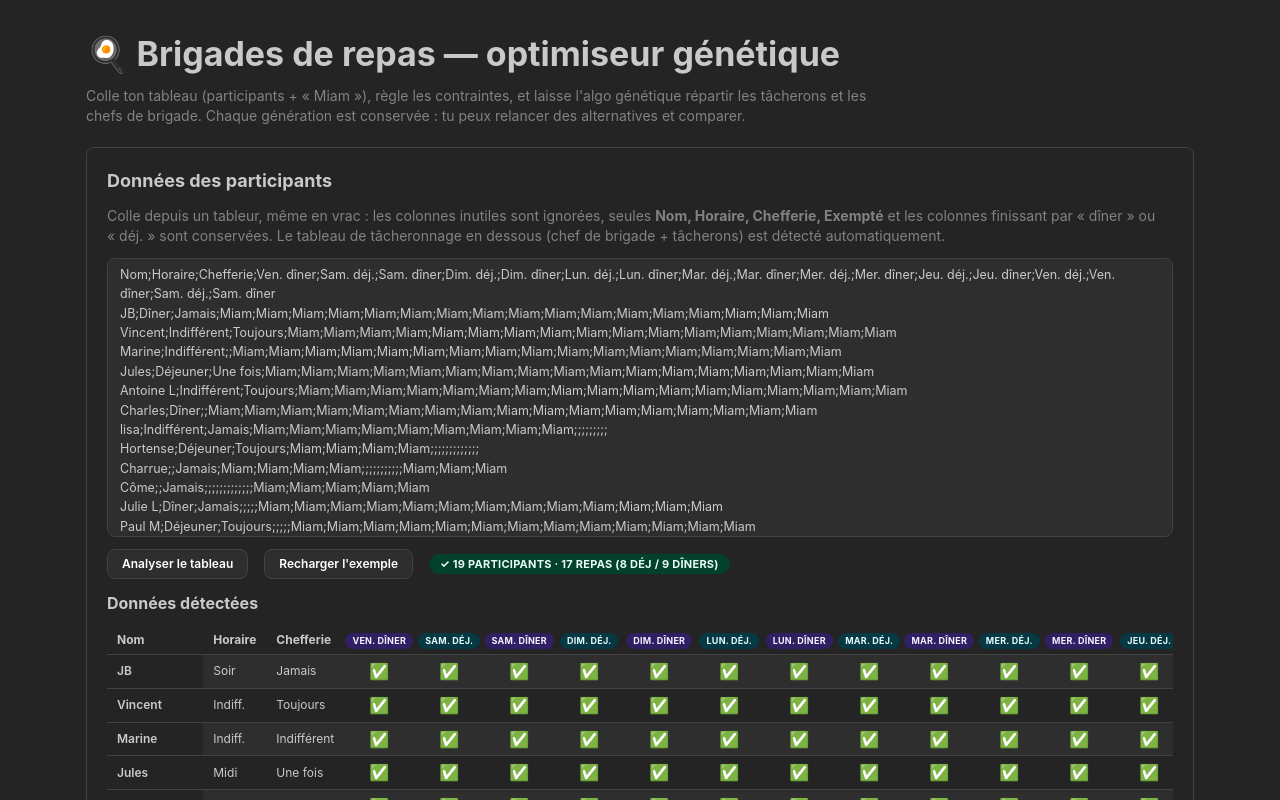
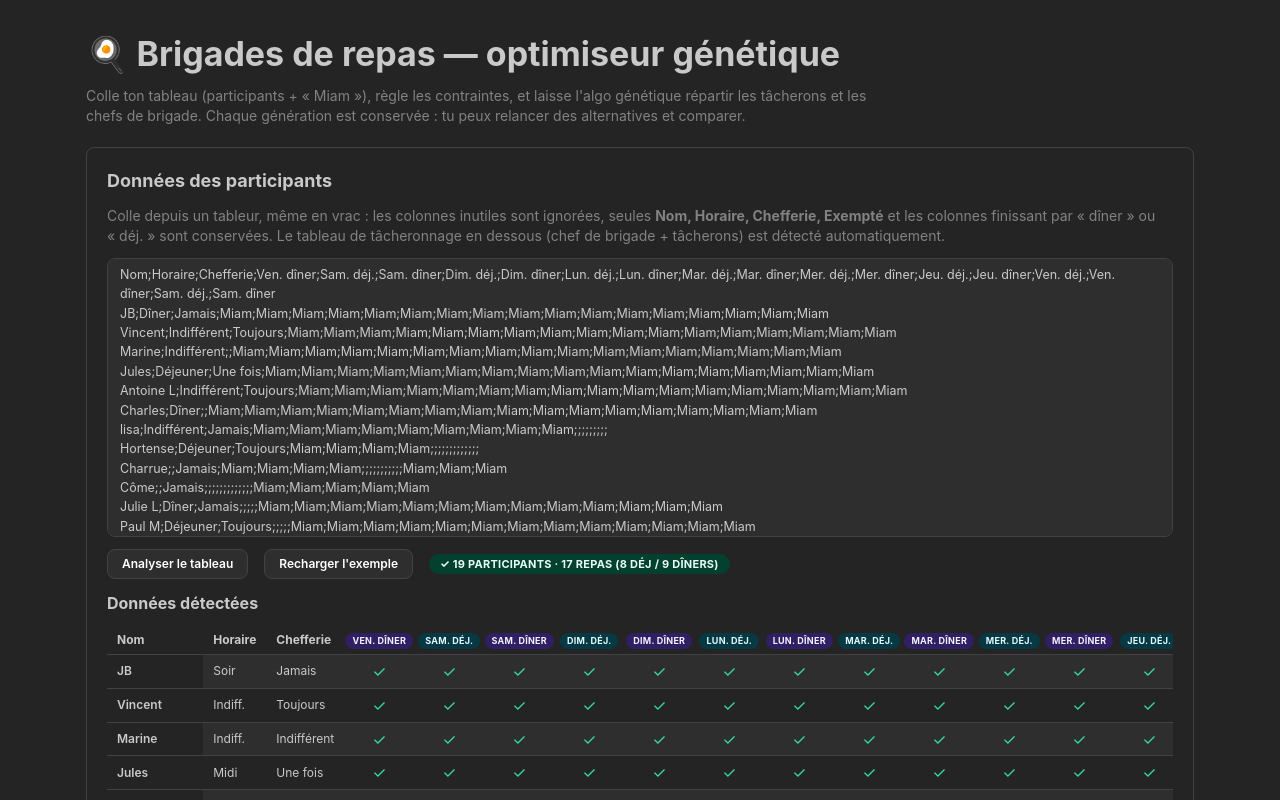
Before and after one commit to Pitouli/brigade-planner, a React (Vite) app: page / in a window 1280 px wide. Shown: the top 800 px of the page. Built offline with nearby package versions, Linux system fonts and the light colour scheme.

Commit message:
Less strong check in table

```diff
--- a/src/components/ParsedPreview.tsx
+++ b/src/components/ParsedPreview.tsx
@@ -90,7 +90,7 @@ export function ParsedPreview({ parsed }: ParsedPreviewProps) {
                         </Text>
                       ) : attends ? (
                         <Text span c="teal">
-                          ✅
+                          ✓
                         </Text>
                       ) : (
                         <Text span c="dimmed">
```
